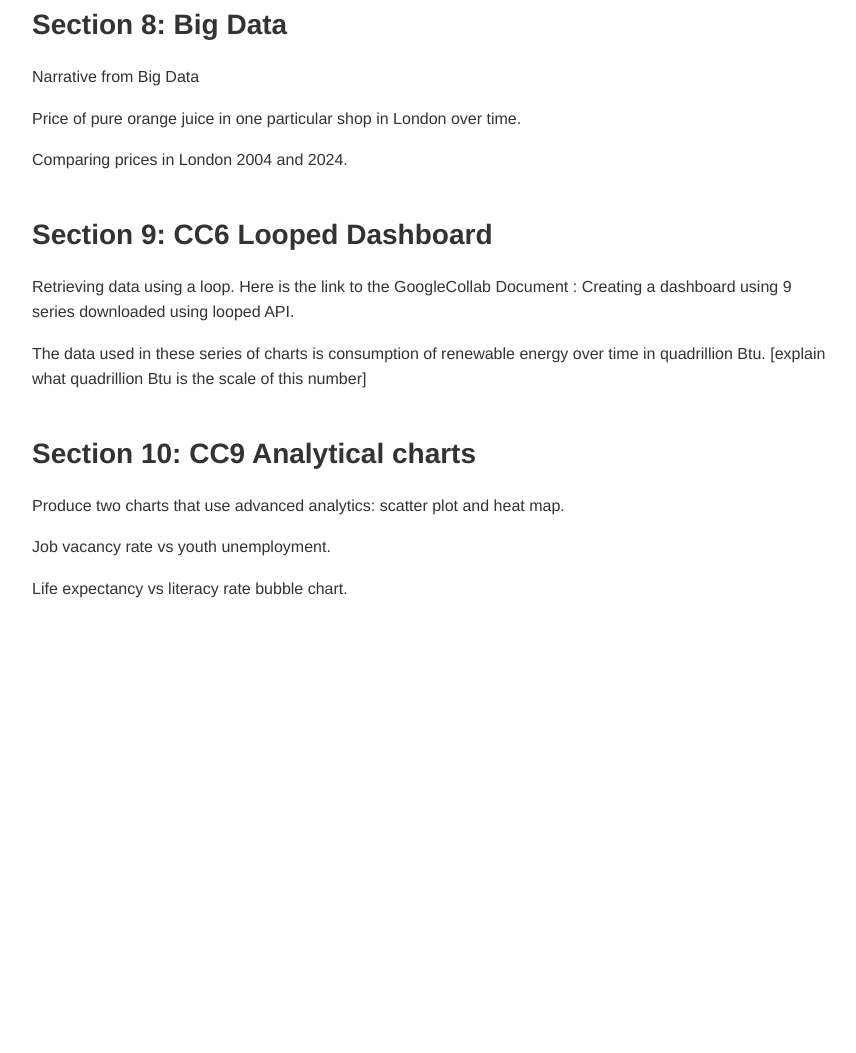
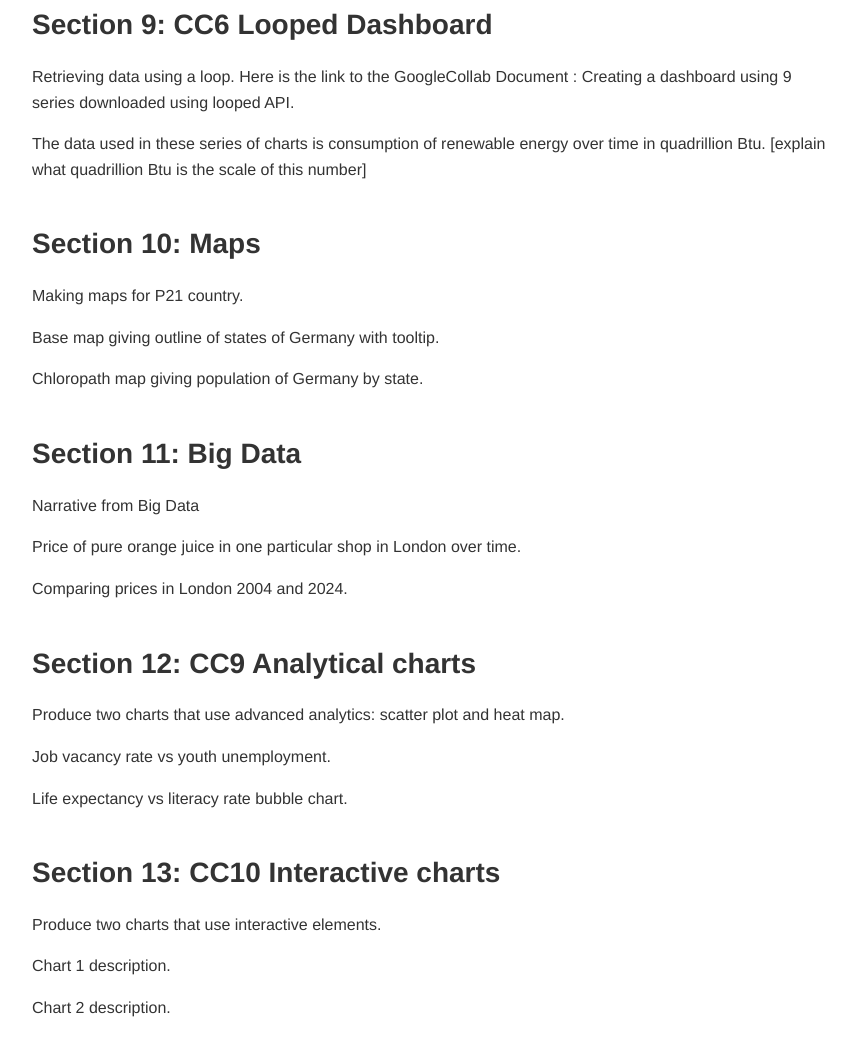
Before and after one commit to eh-jos/eh-jos.github.io, a plain HTML site: page index.html in a window 1280 px wide. Shown: the part 2017-3070 px from the top of the page, without its empty margins (208-1064 px from the left). Before the commit the page ends 2659 px from the top, so only its background shows below. Drawn offline with Linux system fonts and the light colour scheme; a script that the page names is missing.

Commit message:
Add files via upload

```diff
--- a/index.html
+++ b/index.html
@@ -169,7 +169,43 @@
 
     <section>
         <div class="chart-description">
-            <h2>Section 8: Big Data  </h2>
+            <h2>Section 9: CC6 Looped Dashboard  </h2>
+            <p> <!-- This is a paragraph, it's the main way to display text on a web page -->
+                Retrieving data using a loop. Here is the link to the GoogleCollab Document :
+                Creating a dashboard using 9 series downloaded using looped API.
+            </p>
+        </div>
+
+        <figure id="Location13"></figure><figure id="Location14"></figure><figure id="Location15"></figure>
+        <figure id="Location16"></figure><figure id="Location17"></figure><figure id="Location18"></figure>
+        <figure id="Location19"></figure><figure id="Location20"></figure><figure id="Location21"></figure>
+             <p> <!-- This is a paragraph, it's the main way to display text on a web page -->
+                The data used in these series of charts is consumption of renewable energy over time in quadrillion Btu. [explain what quadrillion Btu is the scale of this number]
+            </p>
+        </div>
+    </section>
+
+    <section>
+        <div class="chart-description">
+            <h2>Section 10: Maps </h2>
+            <p> <!-- This is a paragraph, it's the main way to display text on a web page -->
+                Making maps for P21 country.
+            </p>
+        </div>
+        <figure id="Location27"></figure> <!-- we give it an id so we can put a vega-lite graph here with VegaEmbed -->
+             <p> <!-- This is a paragraph, it's the main way to display text on a web page -->
+                Base map giving outline of states of Germany with tooltip.
+            </p>
+        <figure id="Location28"></figure> <!-- we give it an id so we can put a vega-lite graph here with VegaEmbed -->
+            <p> <!-- This is a paragraph, it's the main way to display text on a web page -->
+               Chloropath map giving population of Germany by state.
+           </p>
+        </div>
+
+    </section>
+    <section>
+        <div class="chart-description">
+            <h2>Section 11: Big Data  </h2>
             <p> <!-- This is a paragraph, it's the main way to display text on a web page -->
                 Narrative from Big Data
             </p>
@@ -188,25 +224,7 @@
 
     <section>
         <div class="chart-description">
-            <h2>Section 9: CC6 Looped Dashboard  </h2>
-            <p> <!-- This is a paragraph, it's the main way to display text on a web page -->
-                Retrieving data using a loop. Here is the link to the GoogleCollab Document :
-                Creating a dashboard using 9 series downloaded using looped API.
-            </p>
-        </div>
-
-        <figure id="Location13"></figure><figure id="Location14"></figure><figure id="Location15"></figure>
-        <figure id="Location16"></figure><figure id="Location17"></figure><figure id="Location18"></figure>
-        <figure id="Location19"></figure><figure id="Location20"></figure><figure id="Location21"></figure>
-             <p> <!-- This is a paragraph, it's the main way to display text on a web page -->
-                The data used in these series of charts is consumption of renewable energy over time in quadrillion Btu. [explain what quadrillion Btu is the scale of this number]
-            </p>
-        </div>
-    </section>
-
-    <section>
-        <div class="chart-description">
-            <h2>Section 10: CC9 Analytical charts </h2>
+            <h2>Section 12: CC9 Analytical charts </h2>
             <p> <!-- This is a paragraph, it's the main way to display text on a web page -->
                 Produce two charts that use advanced analytics: scatter plot and heat map.
             </p>
@@ -218,6 +236,22 @@
         <figure id="Location23"></figure> <!-- we give it an id so we can put a vega-lite graph here with VegaEmbed -->
             <p> <!-- This is a paragraph, it's the main way to display text on a web page -->
                Life expectancy vs literacy rate bubble chart.
+           </p>
+        </div>
+
+    </section>
+    <section>
+        <div class="chart-description">
+            <h2>Section 13: CC10 Interactive charts </h2>
+            <p> <!-- This is a paragraph, it's the main way to display text on a web page -->
+                Produce two charts that use interactive elements.
+            </p>
+        </div>
+             <p> <!-- This is a paragraph, it's the main way to display text on a web page -->
+                Chart 1 description.
+            </p>
+            <p> <!-- This is a paragraph, it's the main way to display text on a web page -->
+               Chart 2 description.
            </p>
         </div>
 
@@ -254,6 +288,8 @@
         let figure_24_spec="wk6_chart_scraping.json"
         let figure_25_spec="wk8_chart_oj.json"
         let figure_26_spec="wk8_chart_scatter.json"
+        let figure_27_spec="wk7_ger_regions.json"
+        let figure_28_spec="wk7_ger_pop.json"
 
 
         vegaEmbed('#Location1', figure_1_spec) // We're using the vegaEmbed function to put a graph in the element with id figure_1
@@ -288,6 +324,8 @@
         vegaEmbed('#Location24', figure_24_spec)
         vegaEmbed('#Location25', figure_25_spec)
         vegaEmbed('#Location26', figure_26_spec)
+        vegaEmbed('#Location27', figure_27_spec)
+        vegaEmbed('#Location28', figure_28_spec)
 
 
     </script>
```
